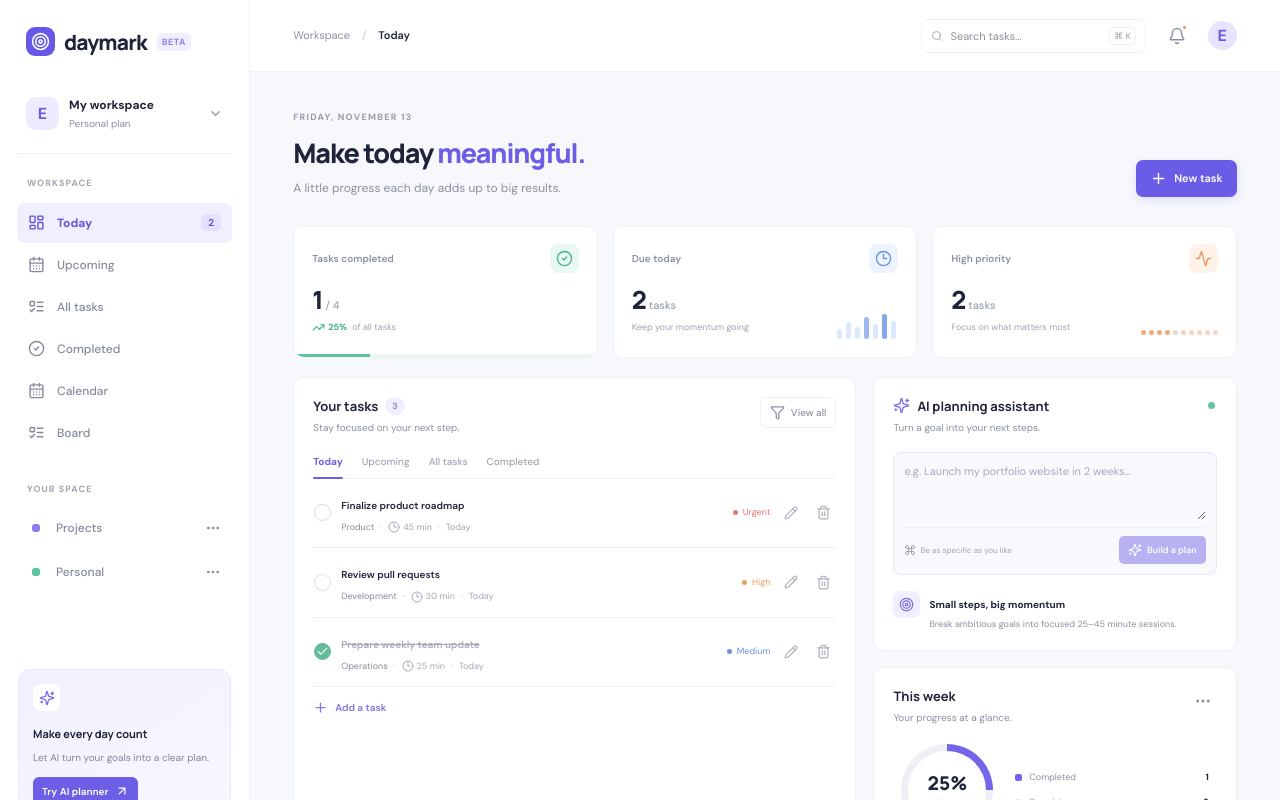
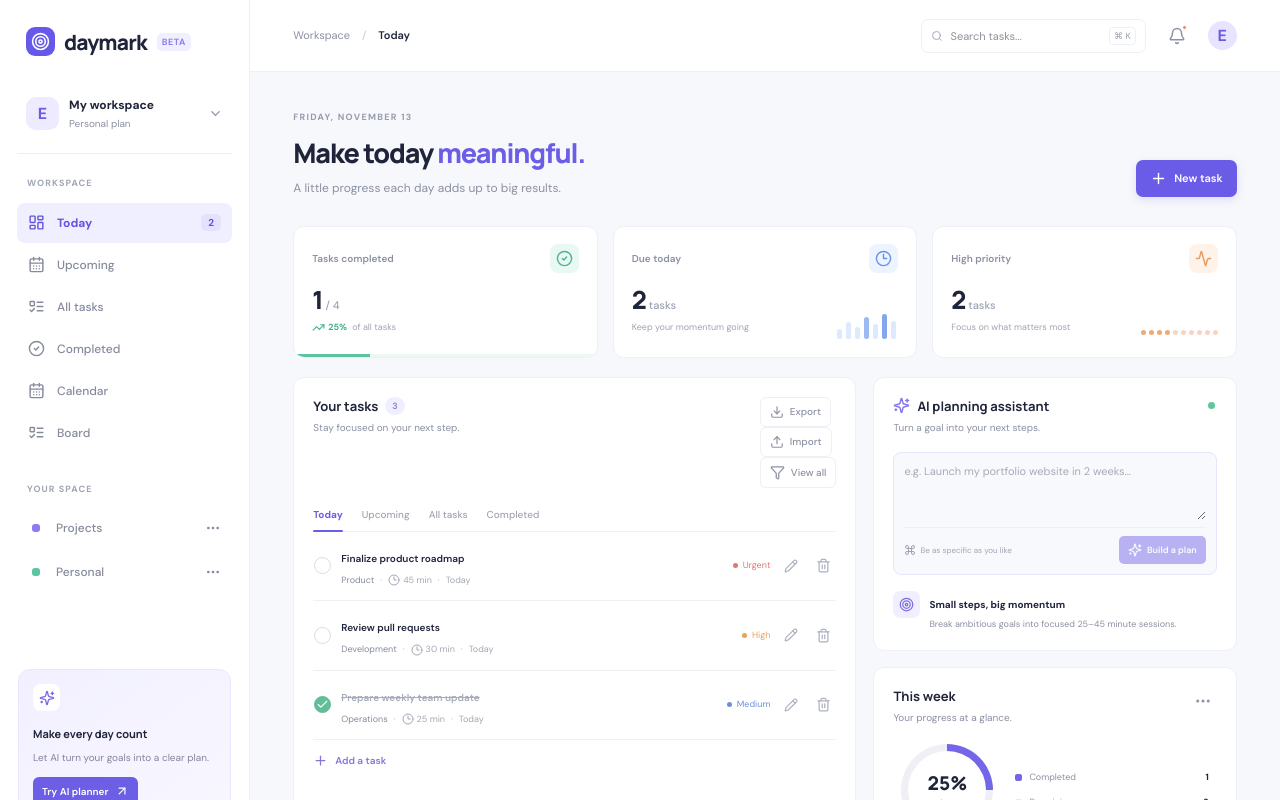
Before and after one commit to Erendemirkaynak1/ai-task-planner, a React (Vite) app: page / in a window 1280 px wide. Shown: the top 800 px of the page. Built offline with nearby package versions, Linux system fonts and the light colour scheme.

Commit message:
Add task backup import and export controls

```diff
--- a/src/App.tsx
+++ b/src/App.tsx
@@ -1,7 +1,8 @@
-import { useMemo, useState } from 'react'
+import { useMemo, useRef, useState } from 'react'
 import type { CSSProperties } from 'react'
 import { CalendarView, KanbanBoard } from './components/PlannerViews'
-import { Activity, ArrowUpRight, Bell, CalendarDays, Check, CheckCircle2, ChevronDown, Circle, Clock3, Command, Filter, LayoutDashboard, ListTodo, MoreHorizontal, Pencil, Plus, Search, Sparkles, Target, Trash2, TrendingUp, X } from 'lucide-react'
+import { createTaskBackup, parseTaskBackup } from './lib/taskBackup'
+import { Activity, ArrowUpRight, Bell, Download, Upload, CalendarDays, Check, CheckCircle2, ChevronDown, Circle, Clock3, Command, Filter, LayoutDashboard, ListTodo, MoreHorizontal, Pencil, Plus, Search, Sparkles, Target, Trash2, TrendingUp, X } from 'lucide-react'
 
 type Priority = 'Urgent' | 'High' | 'Medium' | 'Low'
 type Task = { id: string; title: string; project: string; priority: Priority; due: string; done: boolean; estimate: string }
@@ -29,6 +30,8 @@ export default function App() {
   const [aiPrompt, setAiPrompt] = useState('')
   const [showAiPlan, setShowAiPlan] = useState(false)
   const [dark, setDark] = useState(false)
+  const importRef = useRef<HTMLInputElement>(null)
+  const [backupMessage, setBackupMessage] = useState('')
 
   const persist = (next: Task[]) => { setTasks(next); localStorage.setItem('daymark.tasks', JSON.stringify(next)) }
   const visible = useMemo(() => tasks.filter(t => {
@@ -54,6 +57,31 @@ export default function App() {
     setNewTitle(''); setEditingId(null); setShowAdd(false)
   }
   const remove = (id: string) => persist(tasks.filter(t => t.id !== id))
+  const exportBackup = () => {
+    const blob = new Blob([createTaskBackup(tasks)], { type: 'application/json' })
+    const url = URL.createObjectURL(blob)
+    const link = document.createElement('a')
+    link.href = url
+    link.download = 'daymark-backup-' + new Date().toISOString().slice(0, 10) + '.json'
+    link.click()
+    URL.revokeObjectURL(url)
+    setBackupMessage('Backup exported successfully.')
+  }
+  const importBackup = async (file?: File) => {
+    if (!file) return
+    try {
+      if (file.size > 2 * 1024 * 1024) throw new Error('Backup file must be smaller than 2 MB.')
+      const imported = parseTaskBackup(JSON.parse(await file.text()))
+      persist(imported)
+      setActive('All tasks')
+      setQuery('')
+      setBackupMessage('Imported ' + imported.length + ' tasks. Your previous local list was replaced.')
+    } catch (error) {
+      setBackupMessage(error instanceof Error ? error.message : 'Could not read this backup.')
+    } finally {
+      if (importRef.current) importRef.current.value = ''
+    }
+  }
 
   return <div className={dark ? 'app dark' : 'app'}>
     <aside className="sidebar">
@@ -83,7 +111,7 @@ export default function App() {
           <div className="stat-card"><div className="stat-top"><span>High priority</span><span className="stat-icon orange"><Activity size={17}/></span></div><div className="stat-value">{tasks.filter(t => ['Urgent','High'].includes(t.priority) && !t.done).length}<small> tasks</small></div><div className="stat-foot">Focus on what matters most</div><div className="priority-dots"><i/><i/><i/><i/><i/><i/><i/><i/><i/><i/></div></div>
         </section>
         {active === 'Calendar' ? <CalendarView tasks={tasks}/> : active === 'Board' ? <KanbanBoard tasks={tasks} onToggle={toggle}/> : <section className="planner-grid">
-          <div className="panel tasks-panel"><div className="panel-heading"><div><div className="panel-title">Your tasks <span className="count-pill">{visible.length}</span></div><p>Stay focused on your next step.</p></div><button className="subtle-button" onClick={() => setActive('All tasks')}><Filter size={15}/> View all</button></div>
+          <div className="panel tasks-panel"><div className="panel-heading"><div><div className="panel-title">Your tasks <span className="count-pill">{visible.length}</span></div><p>Stay focused on your next step.</p></div><div className="task-tools"><button className="subtle-button" onClick={exportBackup} title="Export all tasks"><Download size={14}/> Export</button><button className="subtle-button" onClick={() => importRef.current?.click()} title="Import a Daymark backup"><Upload size={14}/> Import</button><button className="subtle-button" onClick={() => setActive('All tasks')}><Filter size={15}/> View all</button><input ref={importRef} type="file" accept="application/json,.json" hidden onChange={event => void importBackup(event.target.files?.[0])}/></div></div>{backupMessage && <div className="backup-message" role="status">{backupMessage}<button onClick={() => setBackupMessage('')} aria-label="Dismiss message"><X size={13}/></button></div>}
             <div className="task-tabs">{['Today','Upcoming','All tasks','Completed'].map(tab => <button key={tab} onClick={() => setActive(tab)} className={active === tab ? 'selected' : ''}>{tab}</button>)}</div>
             <div className="task-list">{visible.length ? visible.map(task => <div className={task.done ? 'task-row is-done' : 'task-row'} key={task.id}><button className={task.done ? 'check checked' : 'check'} onClick={() => toggle(task.id)} aria-label={task.done ? 'Mark incomplete' : 'Complete task'}>{task.done && <Check size={13}/>}</button><div className="task-info"><strong>{task.title}</strong><div className="task-meta"><span className="project-name">{task.project}</span><span>·</span><span><Clock3 size={12}/> {task.estimate}</span><span>·</span><span>{task.due}</span></div></div><span className={'priority priority-' + task.priority.toLowerCase()}><i/>{task.priority}</span><button className="delete-task" onClick={() => openEdit(task)} aria-label="Edit task"><Pencil size={14}/></button><button className="delete-task" onClick={() => remove(task.id)} aria-label="Delete task"><Trash2 size={15}/></button></div>) : <div className="empty-state"><Circle size={24}/><strong>Nothing on your list</strong><span>Add a task or try a different view.</span></div>}</div>
             <button className="add-inline" onClick={openCreate}><Plus size={15}/> Add a task</button>
```
